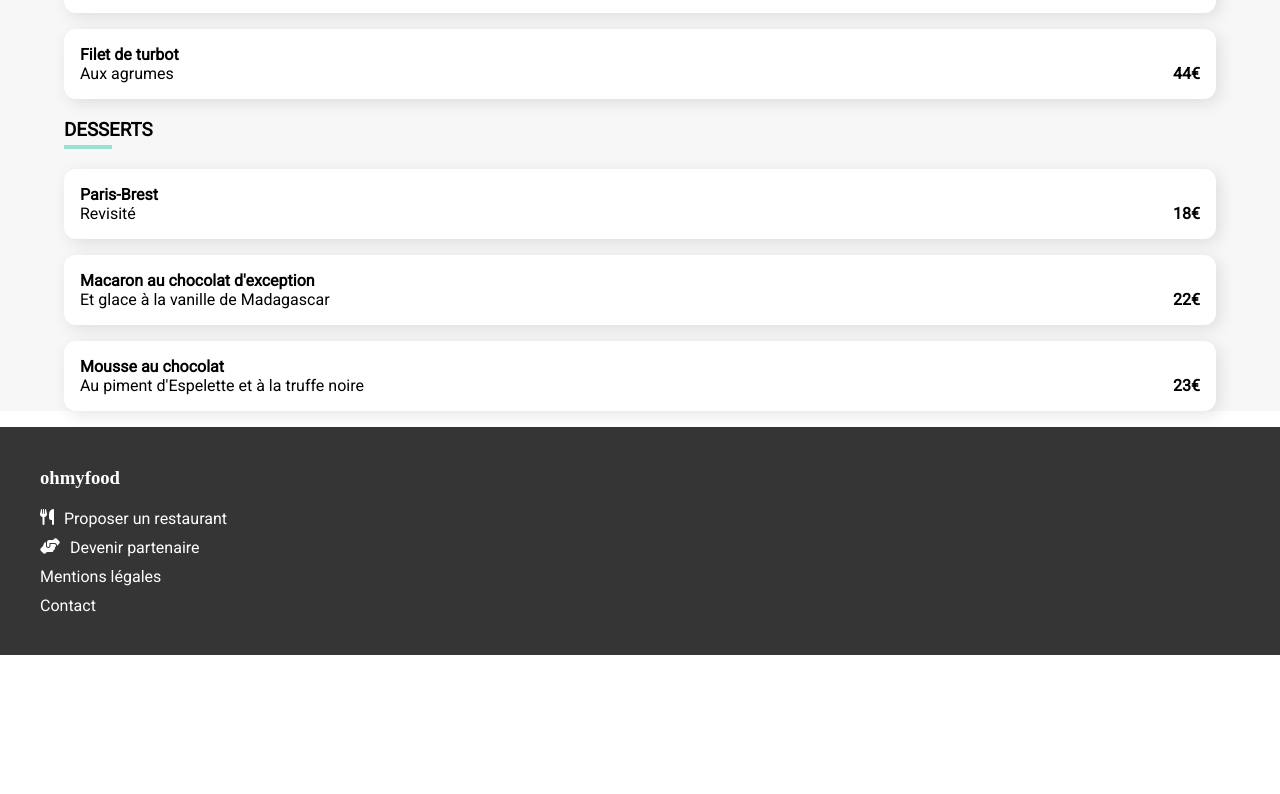
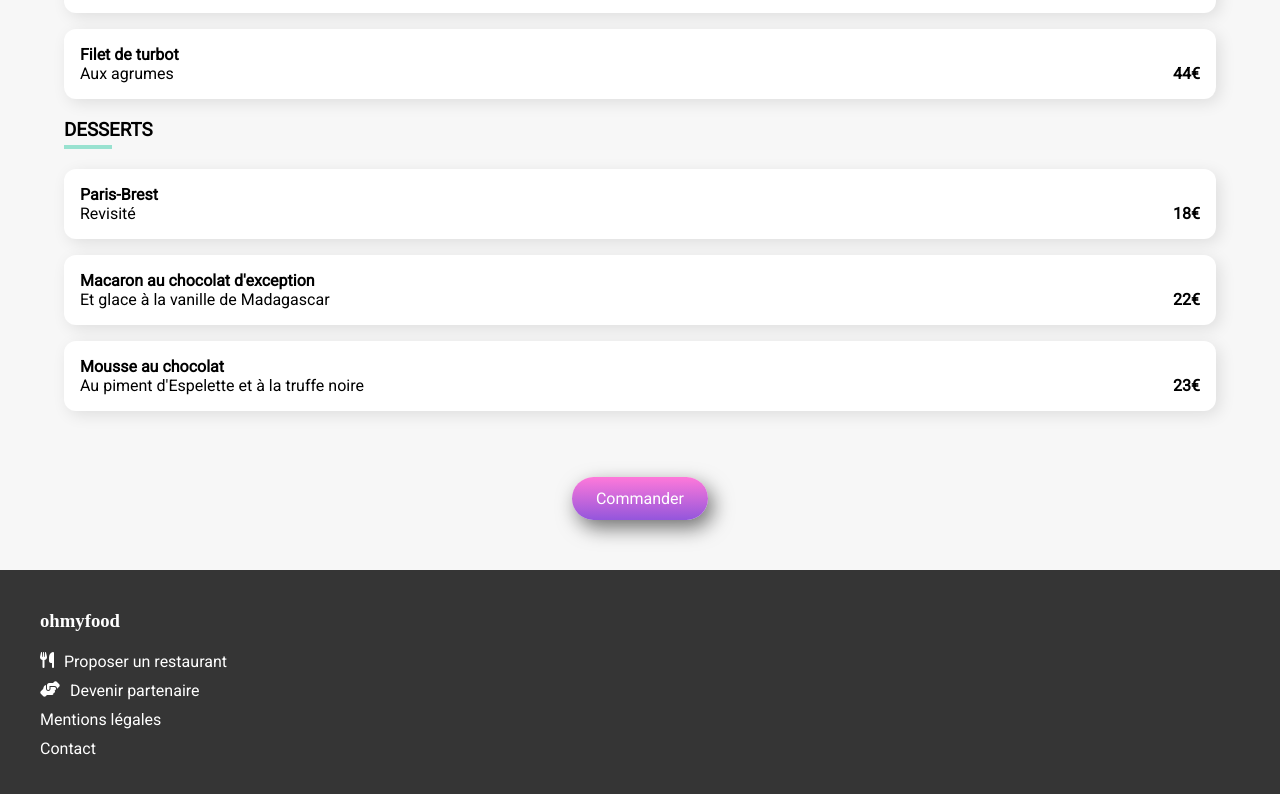
Before and after one commit to PhilippineHdn/P3-OhMyFood, a plain HTML site: page OCRP3/firstrestaurant.html in a window 1280 px wide. Shown: the part 923-1717 px from the top of the page. Before the commit the page ends 1578 px from the top, so only its background shows below. Drawn offline with Linux system fonts and the light colour scheme; a web font is replaced by a local one.

Commit message:
Add order button

```diff
--- a/OCRP3/SASS/restaurantstyle.scss
+++ b/OCRP3/SASS/restaurantstyle.scss
@@ -113,6 +113,27 @@ main {
                 padding-left: 0.5rem
             }
         }
+
+        .order {
+            display: flex;
+        }
+
+        button {
+            margin: 50px auto;
+            padding: 0.75rem 1.5rem;
+            color: white;
+            border-radius: 25px;
+            border: transparent;
+            box-shadow: 5px 8px 20px 0px rgb(0 0 0 / 54%);
+            background: rgb(255,121,218);
+            background: linear-gradient(180deg, rgba(255,121,218,1) 0%, rgba(147,86,220,1) 100%);
+            font-size: 16px;
+            &:hover{
+                box-shadow: 5px 8px 20px 0px rgb(0 0 0 / 75%);
+                cursor: pointer;
+                transition-duration: 0.50s;
+            }
+        }
     }
 
 
--- a/OCRP3/firstrestaurant.html
+++ b/OCRP3/firstrestaurant.html
@@ -112,7 +112,9 @@
                         </div>
                     </div>
                 </div>
-
+                <div class="order">
+                    <button>Commander</button>
+                </div>
             </div>
 
         </main>
```
Also changed, not shown: OCRP3/restaurantstyle.css, 1 other file.
